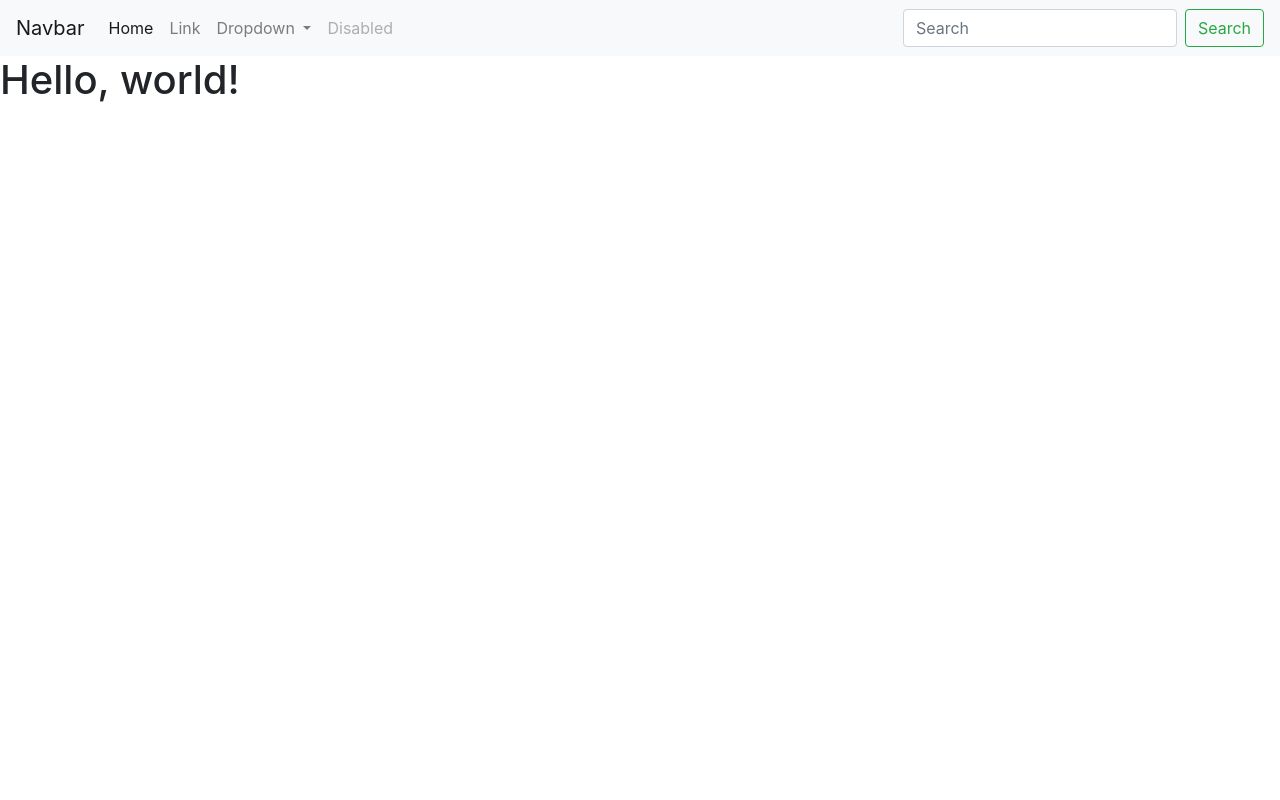
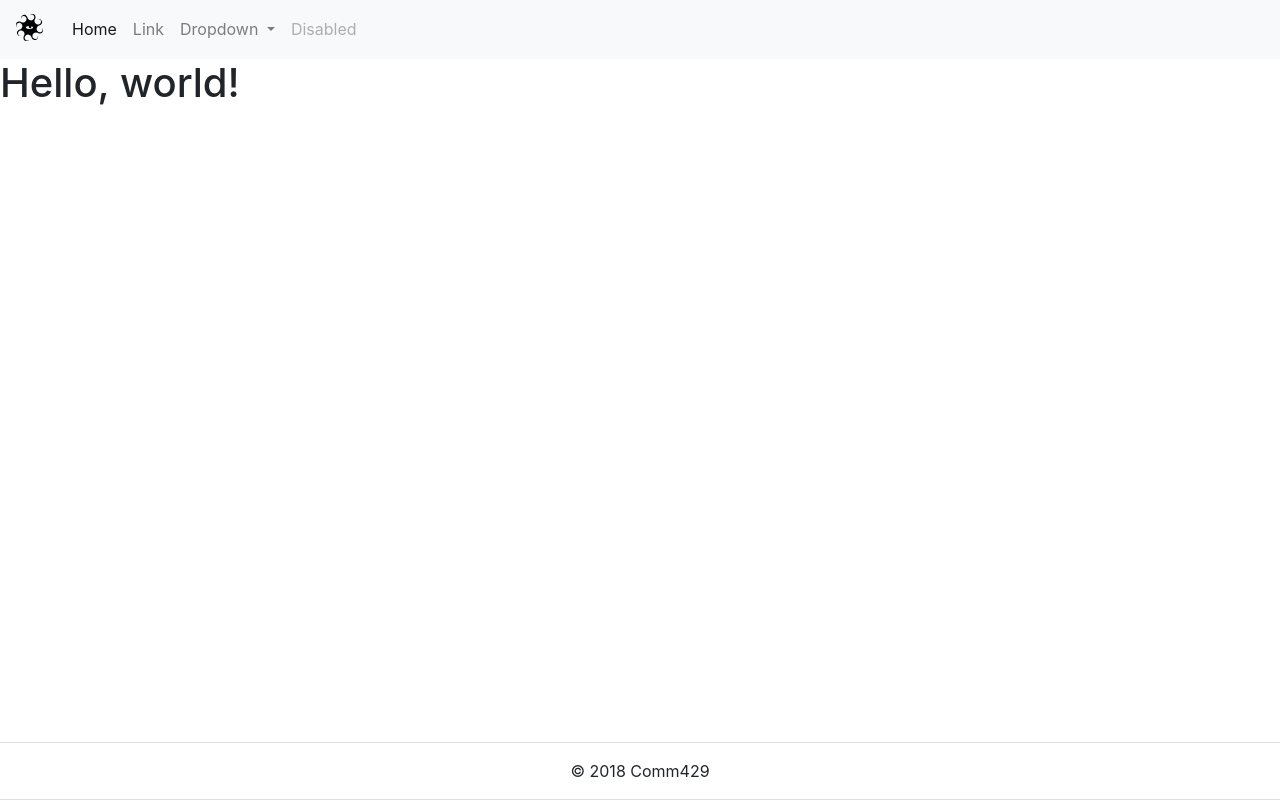
Before and after one commit to ericyork/eg-php, a PHP site: page / in a window 1280 px wide. Run offline with PHP 8.4, Linux system fonts and the light colour scheme.

Commit message:
Adds logo, nav, footer, and head includes

```diff
--- /dev/null
+++ b/inc/footer.php
@@ -0,0 +1,9 @@
+<footer class="fixed-bottom container-fluid border-top border-bottom">
+    <p style="text-align: center; margin-top: 1em;">&copy; 2018 Comm429</p>
+</footer>
+<!-- Bootstrap JS Dependencies (first jQuery, then Popper.js, then Bootstrap) -->
+<script src="https://code.jquery.com/jquery-3.3.1.slim.min.js" integrity="sha384-q8i/X+965DzO0rT7abK41JStQIAqVgRVzpbzo5smXKp4YfRvH+8abtTE1Pi6jizo" crossorigin="anonymous"></script>
+<script src="https://cdnjs.cloudflare.com/ajax/libs/popper.js/1.14.3/umd/popper.min.js" integrity="sha384-ZMP7rVo3mIykV+2+9J3UJ46jBk0WLaUAdn689aCwoqbBJiSnjAK/l8WvCWPIPm49" crossorigin="anonymous"></script>
+<script src="https://stackpath.bootstrapcdn.com/bootstrap/4.1.3/js/bootstrap.min.js" integrity="sha384-ChfqqxuZUCnJSK3+MXmPNIyE6ZbWh2IMqE241rYiqJxyMiZ6OW/JmZQ5stwEULTy" crossorigin="anonymous"></script>
+</body>
+</html>
--- a/inc/head.php
+++ b/inc/head.php
@@ -5,6 +5,8 @@
     <meta name="viewport" content="width=device-width, initial-scale=1, shrink-to-fit=no">
     <!-- Bootstrap CSS -->
     <link rel="stylesheet" href="https://stackpath.bootstrapcdn.com/bootstrap/4.1.3/css/bootstrap.min.css" integrity="sha384-MCw98/SFnGE8fJT3GXwEOngsV7Zt27NXFoaoApmYm81iuXoPkFOJwJ8ERdknLPMO" crossorigin="anonymous">
-    <title>Hello, world!</title>
+    <link rel="stylesheet" href="css/style.css">
+    <!--sets page title using the php conditional operators ? and :-->
+    <title><?php echo isset($page_title) ? strip_tags($page_title) : "PHP Demo"; ?></title>
   </head>
   <body>
--- a/inc/main-nav.php
+++ b/inc/main-nav.php
@@ -1,5 +1,7 @@
 <nav class="navbar navbar-expand-lg navbar-light bg-light">
-  <a class="navbar-brand" href="#">Navbar</a>
+  <a class="navbar-brand" href="#">
+    <img class="logo" src="img/logo.svg" alt="logo" />
+  </a>
   <button class="navbar-toggler" type="button" data-toggle="collapse" data-target="#navbarSupportedContent" aria-controls="navbarSupportedContent" aria-expanded="false" aria-label="Toggle navigation">
     <span class="navbar-toggler-icon"></span>
   </button>
@@ -26,9 +28,5 @@
         <a class="nav-link disabled" href="#">Disabled</a>
       </li>
     </ul>
-    <form class="form-inline my-2 my-lg-0">
-      <input class="form-control mr-sm-2" type="search" placeholder="Search" aria-label="Search">
-      <button class="btn btn-outline-success my-2 my-sm-0" type="submit">Search</button>
-    </form>
   </div>
 </nav>
--- a/index.php
+++ b/index.php
@@ -1,10 +1,5 @@
+<?php $page_title = "Demo Home" ?>
 <?php include 'inc/head.php';?>
 <?php include 'inc/main-nav.php';?>
 <h1>Hello, world!</h1>
-
-    <!-- Bootstrap JS Dependencies (first jQuery, then Popper.js, then Bootstrap) -->
-    <script src="https://code.jquery.com/jquery-3.3.1.slim.min.js" integrity="sha384-q8i/X+965DzO0rT7abK41JStQIAqVgRVzpbzo5smXKp4YfRvH+8abtTE1Pi6jizo" crossorigin="anonymous"></script>
-    <script src="https://cdnjs.cloudflare.com/ajax/libs/popper.js/1.14.3/umd/popper.min.js" integrity="sha384-ZMP7rVo3mIykV+2+9J3UJ46jBk0WLaUAdn689aCwoqbBJiSnjAK/l8WvCWPIPm49" crossorigin="anonymous"></script>
-    <script src="https://stackpath.bootstrapcdn.com/bootstrap/4.1.3/js/bootstrap.min.js" integrity="sha384-ChfqqxuZUCnJSK3+MXmPNIyE6ZbWh2IMqE241rYiqJxyMiZ6OW/JmZQ5stwEULTy" crossorigin="anonymous"></script>
-  </body>
-</html>
+<?php include 'inc/footer.php';?>
```
Also changed, not shown: img/logo.svg (added).
